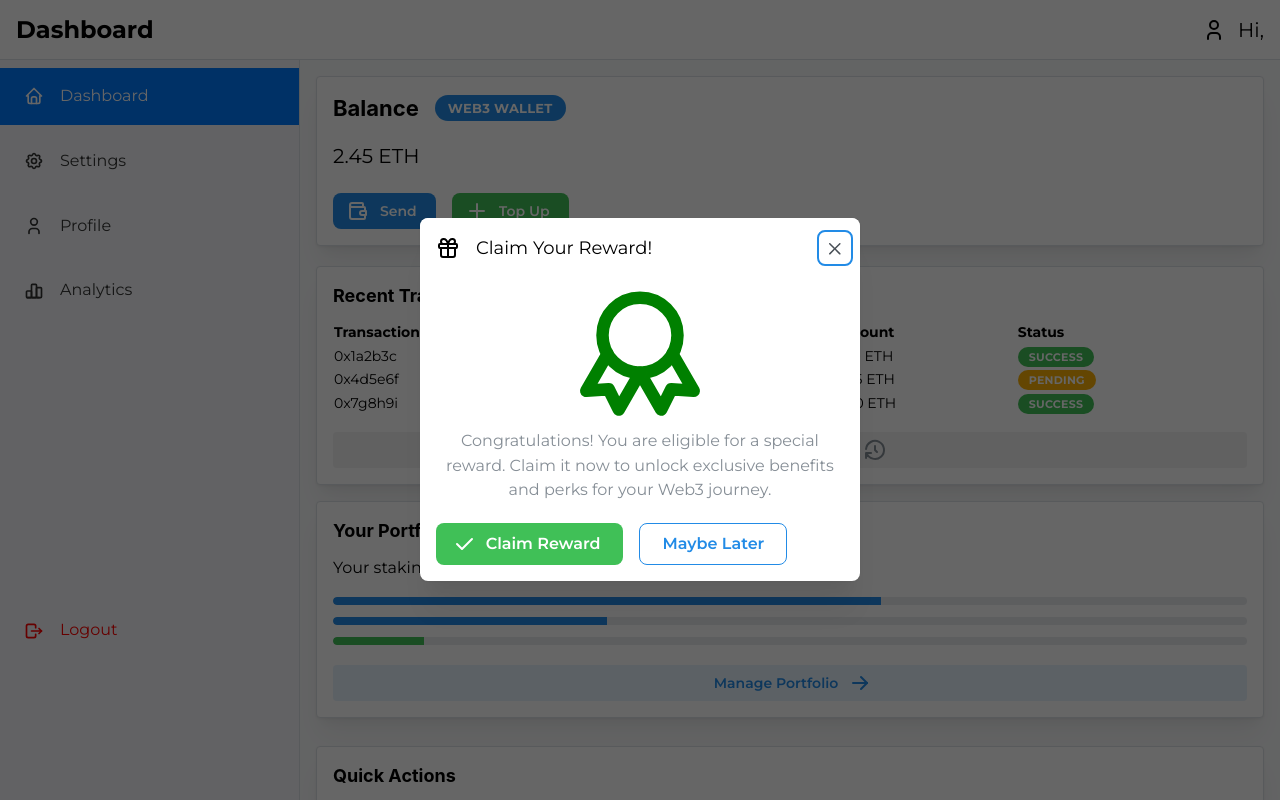
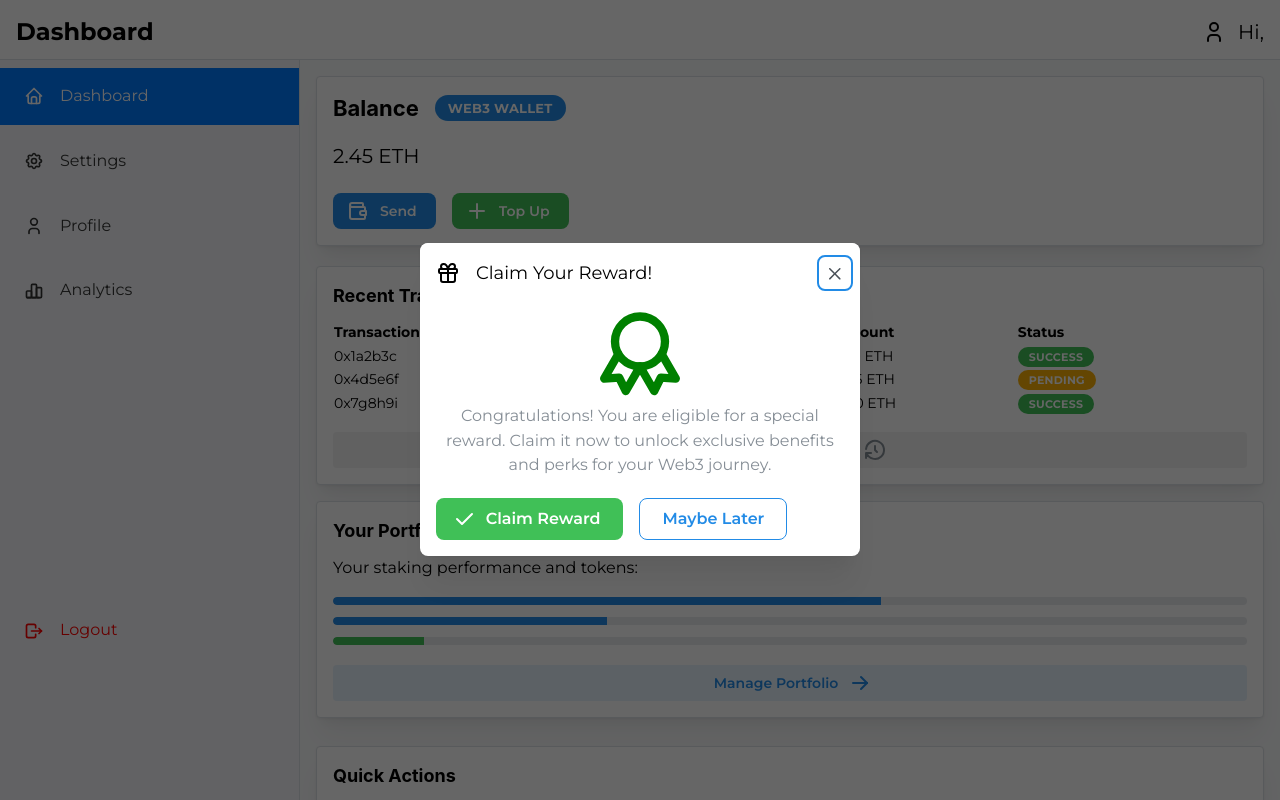
Before and after one commit to Official-simple-soul/finanx, a React (Vite) app: page /dashboard in a window 1280 px wide. Shown: the top 800 px of the page. Built offline with nearby package versions, Linux system fonts and the light colour scheme; no server answers; the database is empty; sample sign-in values are in the browser's storage; a web font is replaced by a local one.

Commit message:
feat: updated finanx app

```diff
--- a/src/pages/Dashboard.jsx
+++ b/src/pages/Dashboard.jsx
@@ -64,7 +64,9 @@ function Dashboard() {
               <Table highlightOnHover>
                 <thead>
                   <tr>
-                    <th className="text-left">Transaction ID</th>
+                    <th className="text-left hidden md:block">
+                      Transaction ID
+                    </th>
                     <th className="text-left">Type</th>
                     <th className="text-left">Amount</th>
                     <th className="text-left">Status</th>
@@ -73,7 +75,7 @@ function Dashboard() {
                 <tbody>
                   {recentTransactions.map((tx) => (
                     <tr key={tx.id}>
-                      <td>{tx.id}</td>
+                      <td className="hidden md:block">{tx.id}</td>
                       <td>{tx.type}</td>
                       <td>{tx.amount}</td>
                       <td>
@@ -212,13 +214,7 @@ function Dashboard() {
         radius="md"
       >
         <Center>
-          {/* <img
-            src="https://cdn-icons-png.flaticon.com/512/1792/1792879.png"
-            alt="Reward"
-            width={150}
-            height={150}
-          /> */}
-          <IconAward size={150} color="green" />
+          <IconAward size={100} color="green" />
         </Center>
         <Text align="center" color="dimmed">
           Congratulations! You are eligible for a special reward. Claim it now
--- a/src/pages/DashboardLayout.jsx
+++ b/src/pages/DashboardLayout.jsx
@@ -77,10 +77,13 @@ export function DashboardLayout({ children }) {
     >
       {/* Header */}
       <AppShell.Header>
-        <Group h="100%" px="md">
+        {/* <Group h="100%" px="md"> */}
+        <div className="flex p-4 justify-between w-full">
           <Burger opened={opened} onClick={toggle} hiddenFrom="sm" size="sm" />
-          <div className="flex items-center justify-between w-full">
-            <h1 className="text-2xl font-bold text-dark-blue">Dashboard</h1>
+          <div className="flex items-center justify-between md:w-full">
+            <h1 className="text-2xl font-bold text-dark-blue hidden md:block">
+              Dashboard
+            </h1>
             <div className="flex items-center gap-3">
               <IconUser />
               <h1 className="text-xl text-dark-blue">
@@ -88,7 +91,8 @@ export function DashboardLayout({ children }) {
               </h1>
             </div>
           </div>
-        </Group>
+        </div>
+        {/* </Group> */}
       </AppShell.Header>
 
       {/* Sidebar with Tabler Icons */}
```
